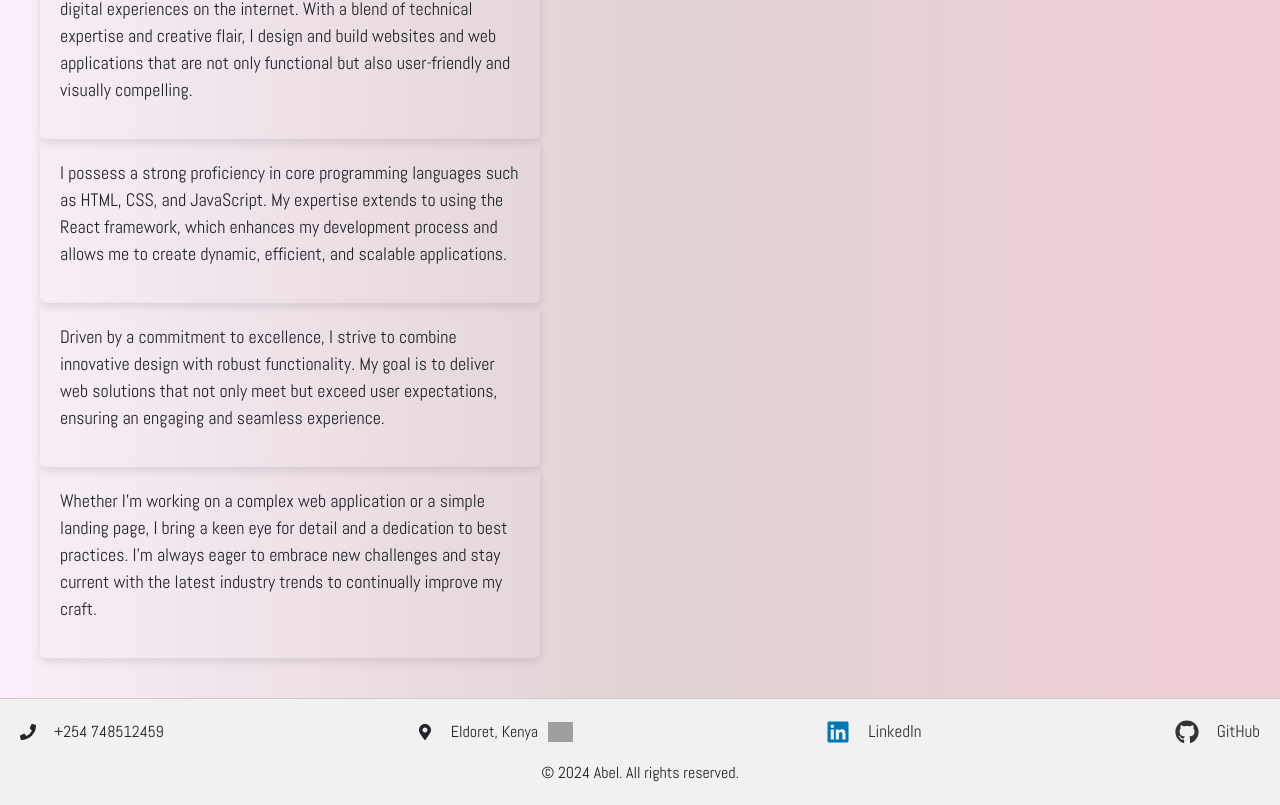
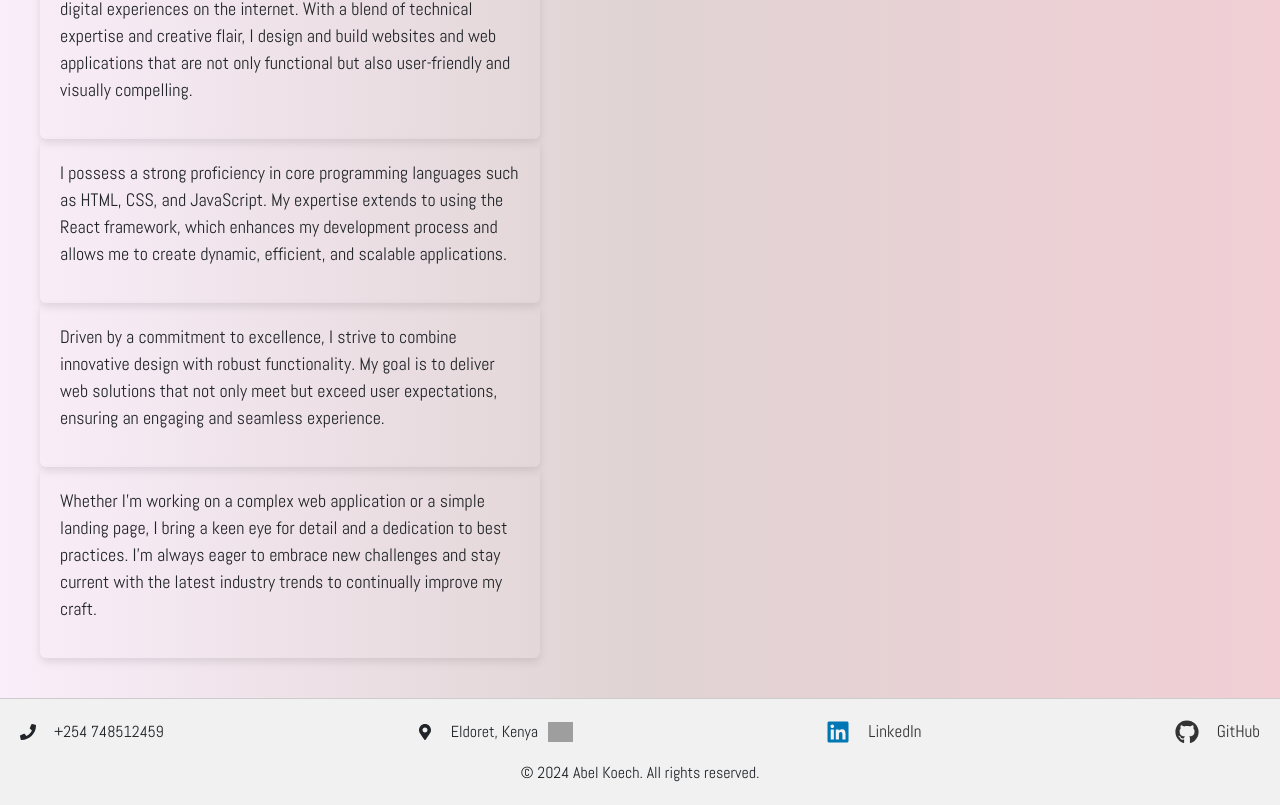
Before and after one commit to Koech161/portfolio-1, a React (Create React App) app: page / in a window 1280 px wide. Shown: the part 785-1590 px from the top of the page. Built offline with nearby package versions, Linux system fonts and the light colour scheme; grey boxes are pictures that could not be loaded; a web font is replaced by a local one.

Commit message:
meta info

```diff
--- a/src/components/Footer.js
+++ b/src/components/Footer.js
@@ -25,7 +25,7 @@ const Footer = () => {
         </div>
 
     </div>
-    <p className='copyrights'>  &copy; 2024 Abel. All rights reserved.</p>
+    <p className='copyrights'>  &copy; 2024 Abel Koech. All rights reserved.</p>
     </footer>
 
 
```
